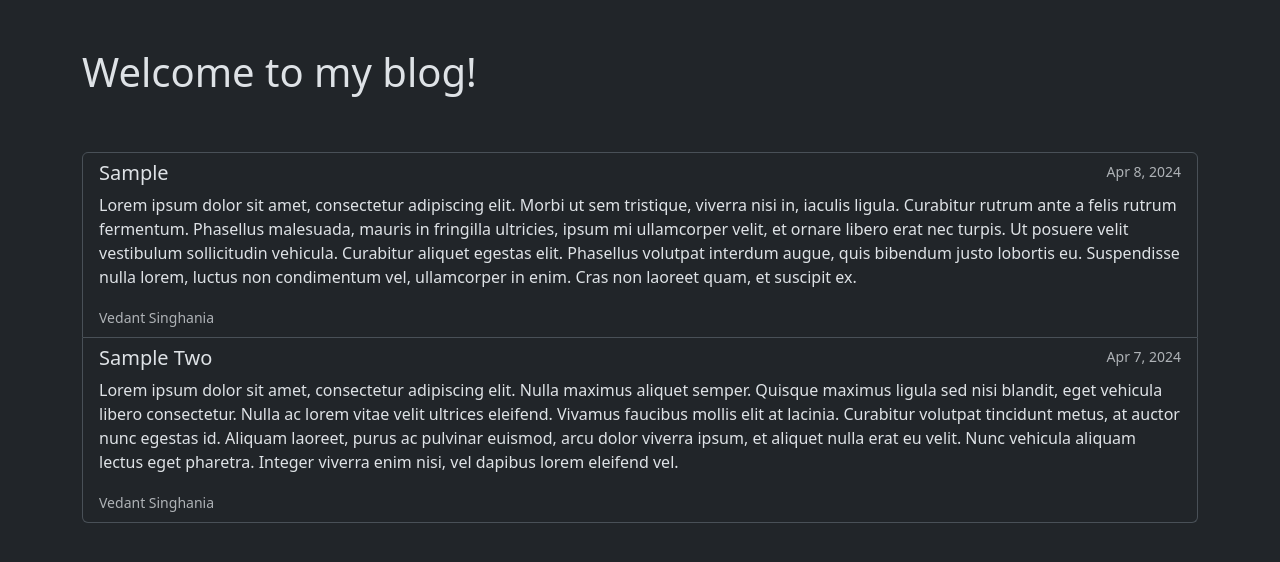
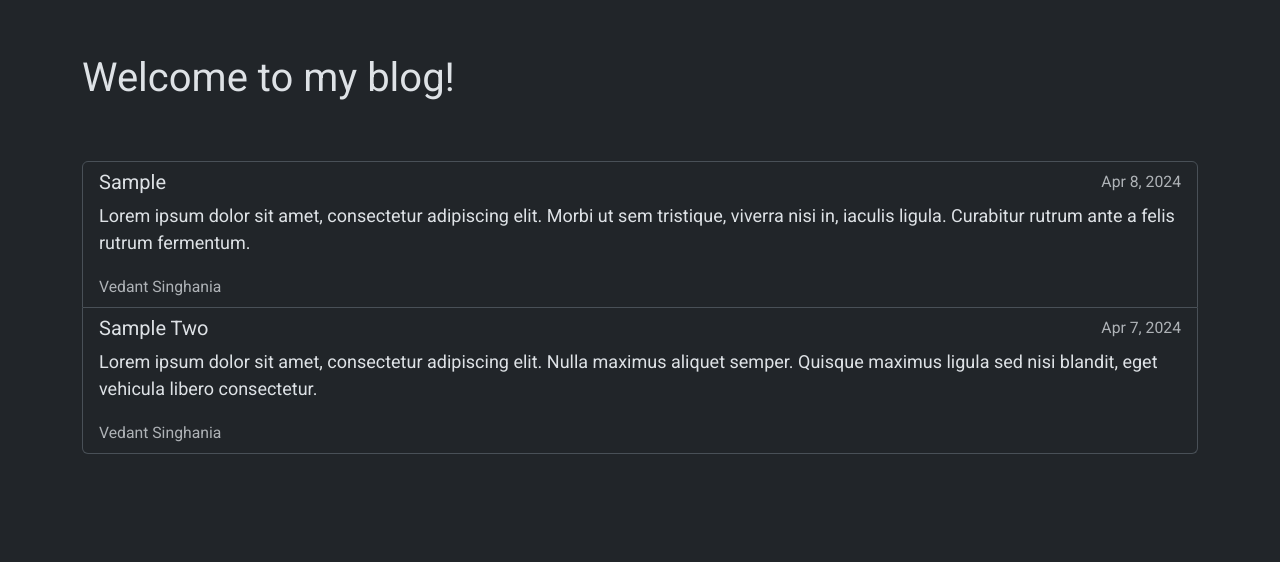
Before and after one commit to Elaa257/blog, a Jekyll site: the page built from index.md, in a window 1280 px wide. Shown: the top 562 px of the page. Built offline with Jekyll 4.4.1, drawn with Linux system fonts in a browser that asks for light colours.

Commit message:
404 error

```diff
--- /dev/null
+++ b/404.html
@@ -0,0 +1,6 @@
+---
+layout: home
+title: "Welcome to my blog!"
+---
+
+<p>this page does not exist</p>
--- a/Gemfile
+++ b/Gemfile
@@ -5,3 +5,4 @@ source "https://rubygems.org"
 # gem "rails"
 
 gem "jekyll"
+gem 'jekyll-seo-tag'
--- a/_config.yml
+++ b/_config.yml
@@ -1,6 +1,8 @@
 url: "https://blog.vedantsinghania.com" # the base hostname & protocol for your site, e.g. http://example.com
-baseurl: "/" # the subpath of your site, e.g. /blog
+baseurl: "" # the subpath of your site, e.g. /blog
 title: "Blog" # the name of your site, e.g. ACME Corp.
 sass:
   sass_dir: _sass
 permalink:  /:categories/:title/
+plugins:
+  - jekyll-seo-tag
--- a/_includes/head.html
+++ b/_includes/head.html
@@ -2,6 +2,7 @@
   <meta name="viewport" content="width=device-width, initial-scale=1">
   <meta charset="utf-8">
   <title>{{ page.title }}</title>
+  <link href='https://fonts.googleapis.com/css?family=Roboto' rel='stylesheet'>
   <link href="https://cdn.jsdelivr.net/npm/bootstrap@5.3.3/dist/css/bootstrap.min.css" rel="stylesheet" integrity="sha384-QWTKZyjpPEjISv5WaRU9OFeRpok6YctnYmDr5pNlyT2bRjXh0JMhjY6hW+ALEwIH" crossorigin="anonymous">
   <script src="https://cdn.jsdelivr.net/npm/bootstrap@5.3.3/dist/js/bootstrap.bundle.min.js" integrity="sha384-YvpcrYf0tY3lHB60NNkmXc5s9fDVZLESaAA55NDzOxhy9GkcIdslK1eN7N6jIeHz" crossorigin="anonymous"></script>
   <link rel="stylesheet" href="/assets/css/styles.css">
--- a/_layouts/base.html
+++ b/_layouts/base.html
@@ -1,6 +1,6 @@
 <!DOCTYPE html>
 <html lang="{{ page.lang | default: site.lang | default: " en" }}" data-bs-theme="dark">
-
+{% seo %}
 {%- include head.html -%}
 
 <body>
--- a/_posts/2024-04-07-sampletwo.md
+++ b/_posts/2024-04-07-sampletwo.md
@@ -5,7 +5,7 @@ category: example
 author: "Vedant Singhania"
 ---
 
-Lorem ipsum dolor sit amet, consectetur adipiscing elit. Nulla maximus aliquet semper. Quisque maximus ligula sed nisi blandit, eget vehicula libero consectetur. Nulla ac lorem vitae velit ultrices eleifend. Vivamus faucibus mollis elit at lacinia. Curabitur volutpat tincidunt metus, at auctor nunc egestas id. Aliquam laoreet, purus ac pulvinar euismod, arcu dolor viverra ipsum, et aliquet nulla erat eu velit. Nunc vehicula aliquam lectus eget pharetra. Integer viverra enim nisi, vel dapibus lorem eleifend vel.
+Lorem ipsum dolor sit amet, consectetur adipiscing elit. Nulla maximus aliquet semper. Quisque maximus ligula sed nisi blandit, eget vehicula libero consectetur.
 
 Aenean feugiat mollis mauris ut tincidunt. Nunc enim dolor, scelerisque vel accumsan at, pharetra eget quam. Curabitur cursus maximus felis, eget tincidunt tortor faucibus in. Morbi tincidunt orci ut turpis consequat, vitae cursus nunc dapibus. Nulla finibus est luctus est rutrum, quis tempor urna elementum. Praesent eget aliquam arcu, vitae egestas dui. Aliquam dictum nunc quis massa condimentum, vitae sollicitudin magna porttitor. Mauris volutpat, purus sed blandit tristique, sapien neque faucibus sem, et molestie velit erat eget ante. Curabitur commodo felis ac lorem auctor, vel ornare libero interdum. Duis dui justo, blandit quis varius eget, gravida euismod enim. Donec pellentesque enim ut elit interdum tincidunt. Sed cursus venenatis ligula sit amet efficitur. Integer eleifend sem libero, a luctus metus lobortis non. Aenean non lobortis neque. Fusce aliquet nibh risus, vel pulvinar risus condimentum et. Sed pretium magna erat, at eleifend enim ultricies sit amet.
 
--- a/_posts/2024-04-08-sample.md
+++ b/_posts/2024-04-08-sample.md
@@ -4,7 +4,7 @@ title: "Sample"
 category: example
 author: "Vedant Singhania"
 ---
-Lorem ipsum dolor sit amet, consectetur adipiscing elit. Morbi ut sem tristique, viverra nisi in, iaculis ligula. Curabitur rutrum ante a felis rutrum fermentum. Phasellus malesuada, mauris in fringilla ultricies, ipsum mi ullamcorper velit, et ornare libero erat nec turpis. Ut posuere velit vestibulum sollicitudin vehicula. Curabitur aliquet egestas elit. Phasellus volutpat interdum augue, quis bibendum justo lobortis eu. Suspendisse nulla lorem, luctus non condimentum vel, ullamcorper in enim. Cras non laoreet quam, et suscipit ex.
+Lorem ipsum dolor sit amet, consectetur adipiscing elit. Morbi ut sem tristique, viverra nisi in, iaculis ligula. Curabitur rutrum ante a felis rutrum fermentum.
 
 Etiam vehicula tellus sit amet urna rhoncus fringilla. Etiam vitae tempus ante, vitae laoreet risus. Donec at luctus tortor. Phasellus pulvinar eget dui malesuada ultrices. Nulla tincidunt dui vitae velit laoreet cursus. Sed sed vestibulum ex, sed pellentesque massa. Vestibulum vitae libero lacus.
 
--- a/_sass/main.sass
+++ b/_sass/main.sass
@@ -1,2 +1,6 @@
 .current
   color: green
+
+body
+  font-family: 'Roboto'
+  font-size: 18px
```
Also changed, not shown: Gemfile.lock, 6 other files.
